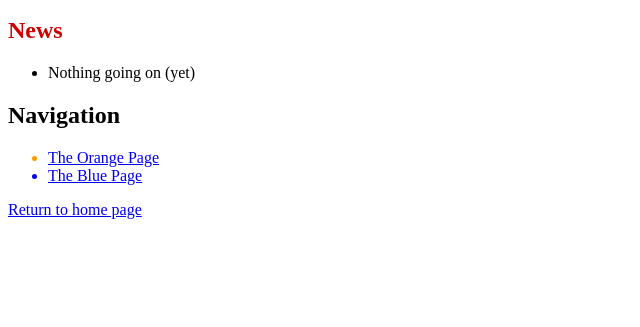
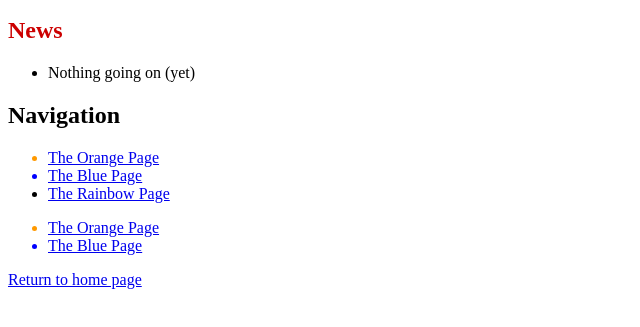
Before and after one commit to mabdelmahmoud/GitTurtorial, a plain HTML site: page index.html in a window 1280 px wide. Shown: the part 101-428 px from the top of the page, without its empty margins (0-640 px from the left). Drawn offline with Linux system fonts and the light colour scheme.

Commit message:
Link index.html to rainbow.html

```diff
--- a/index.html
+++ b/index.html
@@ -19,6 +19,17 @@
   </li>
   <li style="color: #00F">
     <a href="blue.html">The Blue Page</a>
+  </li>
+  <li>
+    <a href="rainbow.html">The Rainbow Page</a>
+  </li>
+</ul>
+<ul>
+  <li style="color: #F90">
+    <a href="orange.html">The Orange Page</a>
+  </li>
+  <li style="color: #00F">
+    <a href="blue.html">The Blue Page</a>
     </li>
 </ul>
 <p><a href="index.html">Return to home page</a></p>
```
